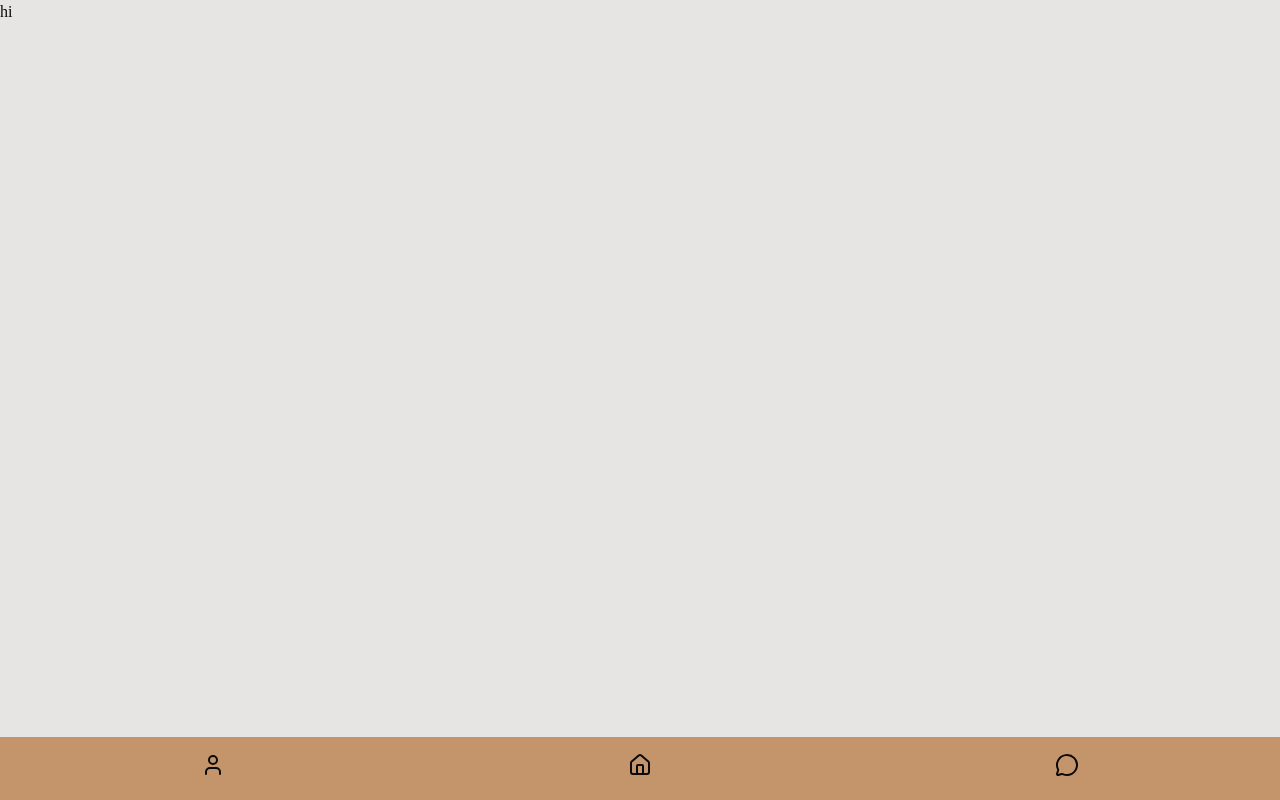
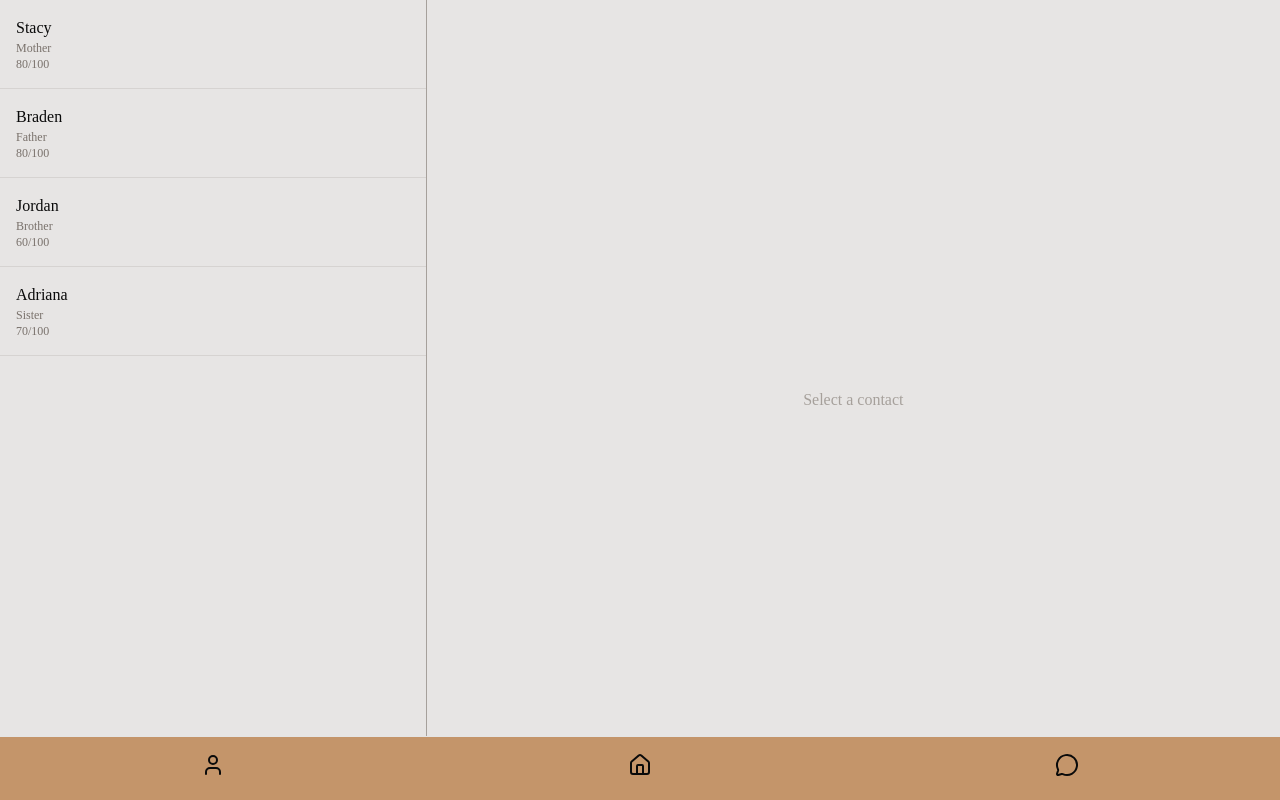
Before and after one commit to amrrao/Eon, a Next.js app in the folder frontend/: page /messages in a window 1280 px wide. Built offline with nearby package versions, Linux system fonts and the light colour scheme.

Commit message:
preliminary messages screen

```diff
--- a/frontend/app/messages/page.tsx
+++ b/frontend/app/messages/page.tsx
@@ -1,13 +1,57 @@
+"use client"
+import {useState} from "react"
 import Image from "next/image";
 import React from "react";
 import Navbar from "@/components/Navbar"
 
+const texts = [
+  {from:"them", message: "hey"},
+  {from:"you", message: "hi"},
+  {from:"them", message: "what's up"},
+  {from:"you", message: "nothing much"},
 
-export default function Profile() {
+]
+
+const contacts = [
+  {name:"Stacy", relationship_type: "Mother", relationship_strength: "80"},
+  {name:"Braden", relationship_type: "Father", relationship_strength: "80"},
+  {name:"Jordan", relationship_type: "Brother", relationship_strength: "60"},
+  {name:"Adriana", relationship_type: "Sister", relationship_strength: "70"},
+
+]
+export default function messages() {
+  const [selectedContact, setSelectedContact] = useState<number | null>(null)
+
   return (
+
     <div className="flex flex-col min-h-screen bg-stone-200">
-      <div>
-        hi
+      <div className="flex">
+        <div className="w-1/3 border-r border-stone-400 h-screen overflow-y-auto">
+          {contacts.map((contact, i) => (
+            <div key={i} onClick={() => setSelectedContact(i)} className="p-4 border-b border-stone-300 cursor-pointer hover:bg-stone-100">
+              <div className="font-medium">{contact.name}</div>
+              <div className="text-xs text-stone-500">{contact.relationship_type}</div>
+              <div className="text-xs text-stone-500">{contact.relationship_strength}/100</div>
+            </div>
+          ))}
+        </div>
+        <div className="w-2/3 h-screen flex flex-col">
+        {selectedContact === null ? (
+          <div className="flex-1 flex items-center justify-center text-stone-400">
+            Select a contact
+          </div>
+        ) : (
+          <div className="flex-1 overflow-y-auto p-4 flex flex-col gap-2">
+            {texts.map((text, i) => (
+              <div key={i} className={`flex ${text.from === "you" ? "justify-end" : "justify-start"}`}>
+                <div className={`rounded-xl px-4 py-2 text-sm max-w-xs ${text.from === "you" ? "bg-stone-400 text-white" : "bg-white text-stone-800"}`}>
+                  {text.message}
+                </div>
+              </div>
+            ))}
+          </div>
+        )}
+      </div>
       </div>
       <Navbar/>
     </div>
```
